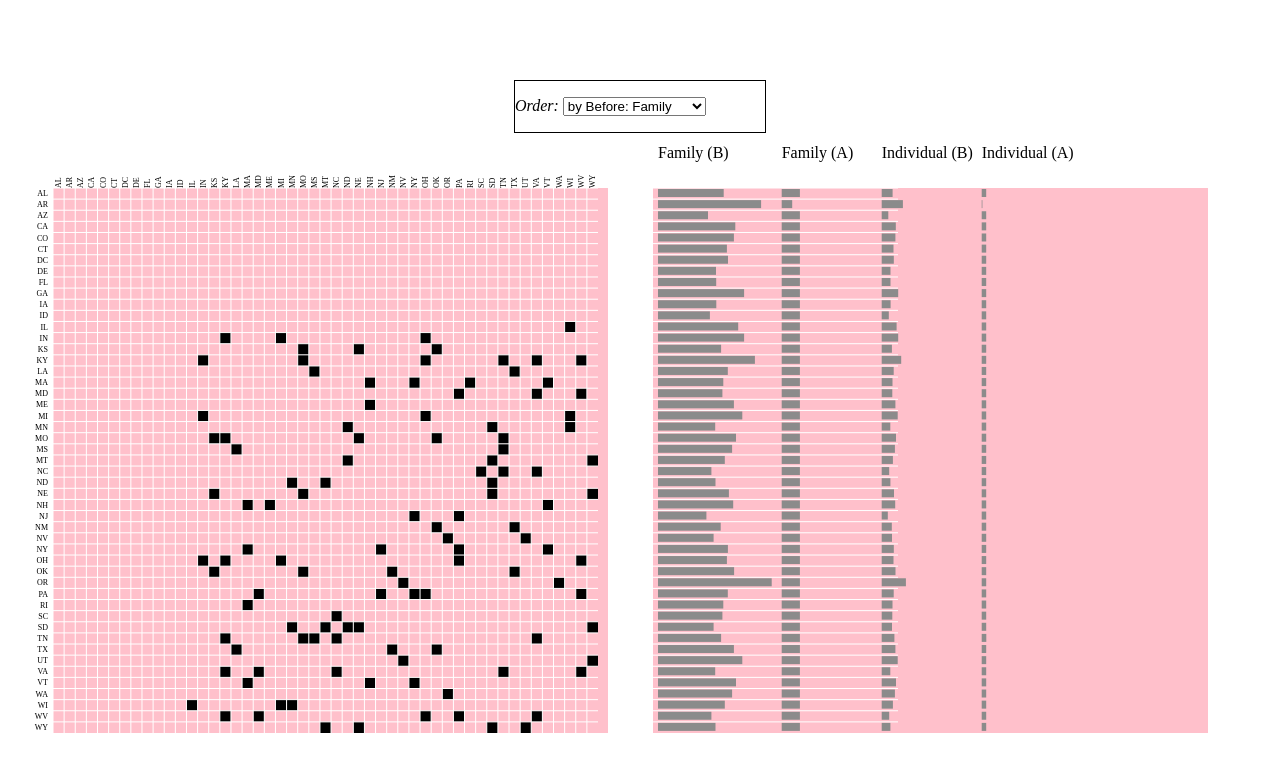
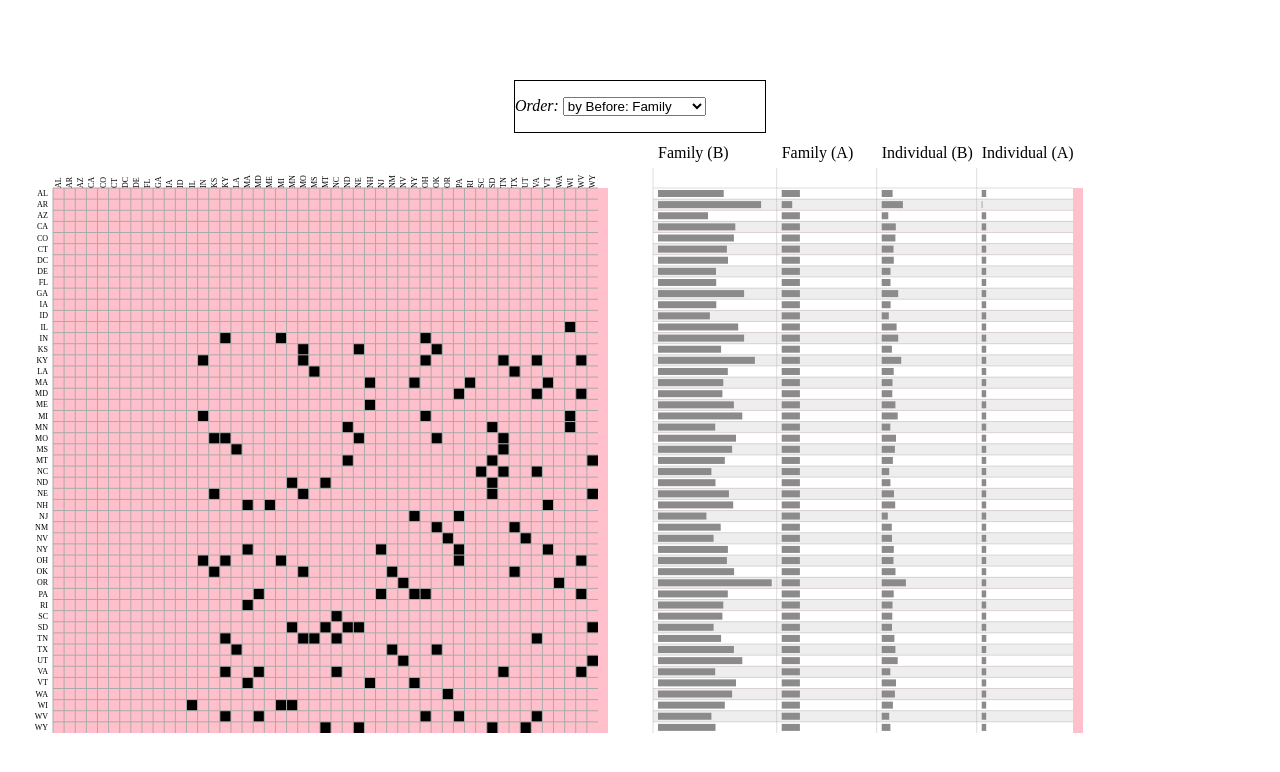
Before and after one commit to dwootton/MultivariateNetworks, a website: page index.html in a window 1280 px wide. Drawn offline with Linux system fonts and the light colour scheme.

Commit message:
Added Zebra lines to attribute table

```diff
--- a/index.html
+++ b/index.html
@@ -45,7 +45,7 @@ text.active {
 }
 
 line {
-  stroke: #fff;
+  stroke: #aaa;
 }
 
 
--- a/scripts/cleaned_model.js
+++ b/scripts/cleaned_model.js
@@ -132,8 +132,8 @@ var View = /** @class */ (function () {
      */
     View.prototype.renderView = function () {
         this.viewWidth = 1000;
-        this.viewHeight =
-            this.margins = { left: 45, top: 55, right: 10, bottom: 10 };
+        //this.viewHeight =
+        this.margins = { left: 45, top: 55, right: 10, bottom: 10 };
         this.initalizeEdges();
         this.initalizeAttributes();
         var that = this;
@@ -277,11 +277,11 @@ var View = /** @class */ (function () {
      */
     View.prototype.initalizeAttributes = function () {
         var _this = this;
-        this.attributeWidth = 300 - this.margins.left - this.margins.right;
+        this.attributeWidth = 475 - this.margins.left - this.margins.right;
         this.attributeHeight = 600 - this.margins.top - this.margins.bottom;
         this.attributes = d3.select('#attributes').append("svg")
-            .attr("width", this.edgeWidth * 3 + this.margins.left + this.margins.right)
-            .attr("height", this.edgeHeight * 3 + this.margins.top + this.margins.bottom)
+            .attr("width", this.attributeWidth + this.margins.left + this.margins.right)
+            .attr("height", this.attributeHeight + this.margins.top + this.margins.bottom)
             .append("g")
             .attr('id', 'edgeMargin')
             .attr("transform", "translate(" + this.margins.left + "," + this.margins.top + ")");
@@ -289,6 +289,8 @@ var View = /** @class */ (function () {
             .attr("width", "100%")
             .attr("height", "100%")
             .attr("fill", "pink");
+        var barMargin = { top: 2, bottom: 1, left: 5, right: 5 };
+        var barHeight = 10 - barMargin.top - barMargin.bottom;
         // Draw each row (translating the y coordinate)
         this.attributeRows = this.attributes.selectAll(".row")
             .data(this.nodes)
@@ -297,8 +299,19 @@ var View = /** @class */ (function () {
             .attr("transform", function (d, i) {
             return "translate(0," + _this.verticalScale(i) + ")";
         });
+        // add zebras and highlight rows
+        this.attributeRows
+            .append('rect')
+            .classed('highlightRow', true)
+            .attr('x', 0)
+            .attr('y', 0)
+            .attr('width', this.attributeWidth)
+            .attr('height', this.verticalScale.bandwidth())
+            .attr('fill', function (d, i) { return i % 2 == 0 ? "#fff" : "#eee"; });
         this.attributeRows.append("line")
-            .attr("x2", this.attributeWidth);
+            .attr("x2", this.attributeWidth)
+            .attr('stroke', '2px')
+            .attr('stroke-opacity', 0.4);
         var columns = [
             "familyBefore",
             "familyAfter",
@@ -312,19 +325,17 @@ var View = /** @class */ (function () {
         this.columnScale = d3.scaleOrdinal().domain(columns);
         // Calculate Column Scale
         var columnRange = [];
-        var sum = 0;
+        var xRange = 0;
         columns.forEach(function (c) {
-            columnRange.push(sum);
+            columnRange.push(xRange);
             var value = _this.barWidthScale(d3.max(_this.nodes, function (d) { return d[c]; }));
             if (value < 100) {
                 value = 100;
             }
-            sum += value;
+            xRange += value;
         });
         console.log(columnRange);
         this.columnScale.range(columnRange);
-        var barMargin = { top: 1, bottom: 1, left: 5, right: 5 };
-        var barHeight = 10 - barMargin.top - barMargin.bottom;
         /* Create data columns data */
         columns.forEach(function (c) {
             console.log(c);
@@ -348,6 +359,18 @@ var View = /** @class */ (function () {
                 return (i ? formatNumber : formatCurrency)(d);
             });
         });
+        // Add Verticle Dividers
+        this.attributes.selectAll('.column')
+            .data(columns)
+            .enter()
+            .append('line')
+            .style('stroke', '1px')
+            .attr('x1', function (d) { return _this.columnScale(d); })
+            .attr("y1", -20)
+            .attr('x2', function (d) { return _this.columnScale(d); })
+            .attr("y2", this.attributeHeight + this.margins.bottom)
+            .attr('stroke-opacity', 0.4);
+        // Add headers
         var columnHeaders = this.attributes.append('g')
             .classed('column-headers', true);
         this.columnNames = {
```
Also changed, not shown: scripts/cleaned_model.ts (+53 -20 lines).
